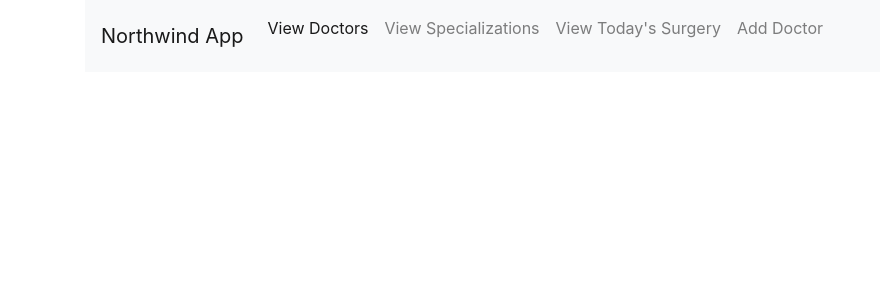
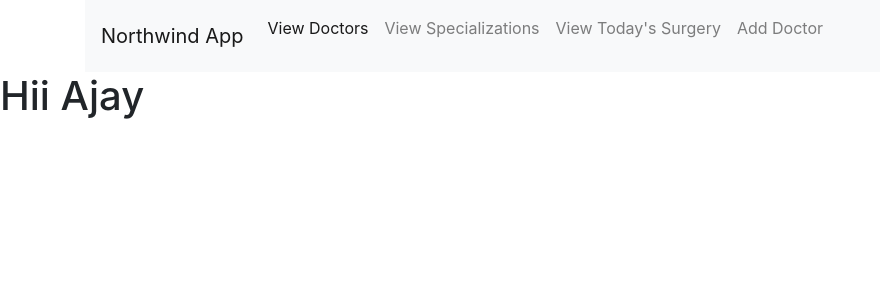
Before and after one commit to sreekanthnkartha/CureWellFrontEnd, an Angular app: page / in a window 1280 px wide. Shown: the top 300 px of the page, without its empty margins (0-880 px from the left). Built offline with nearby package versions, Linux system fonts and the light colour scheme.

Commit message:
third commit

```diff
--- a/src/app/app.component.html
+++ b/src/app/app.component.html
@@ -15,3 +15,5 @@
   </nav>
   <router-outlet></router-outlet>
 </div>
+
+<h1>Hii Ajay</h1>
```
